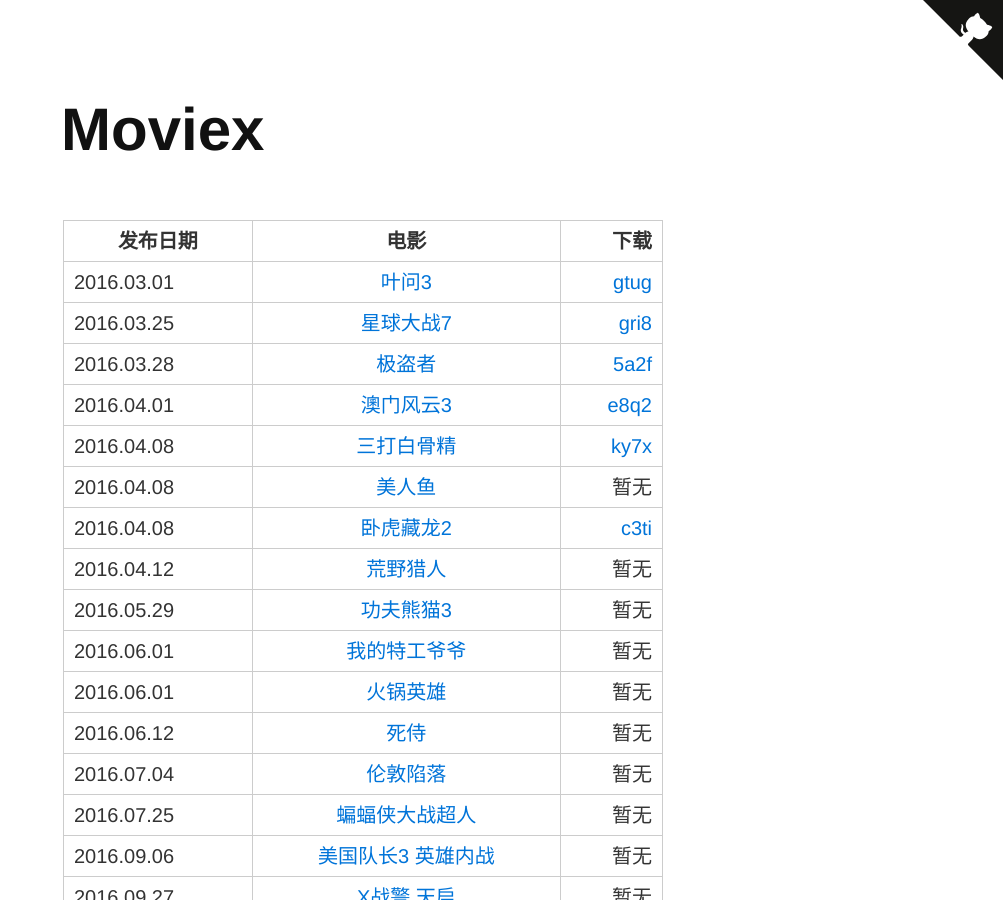
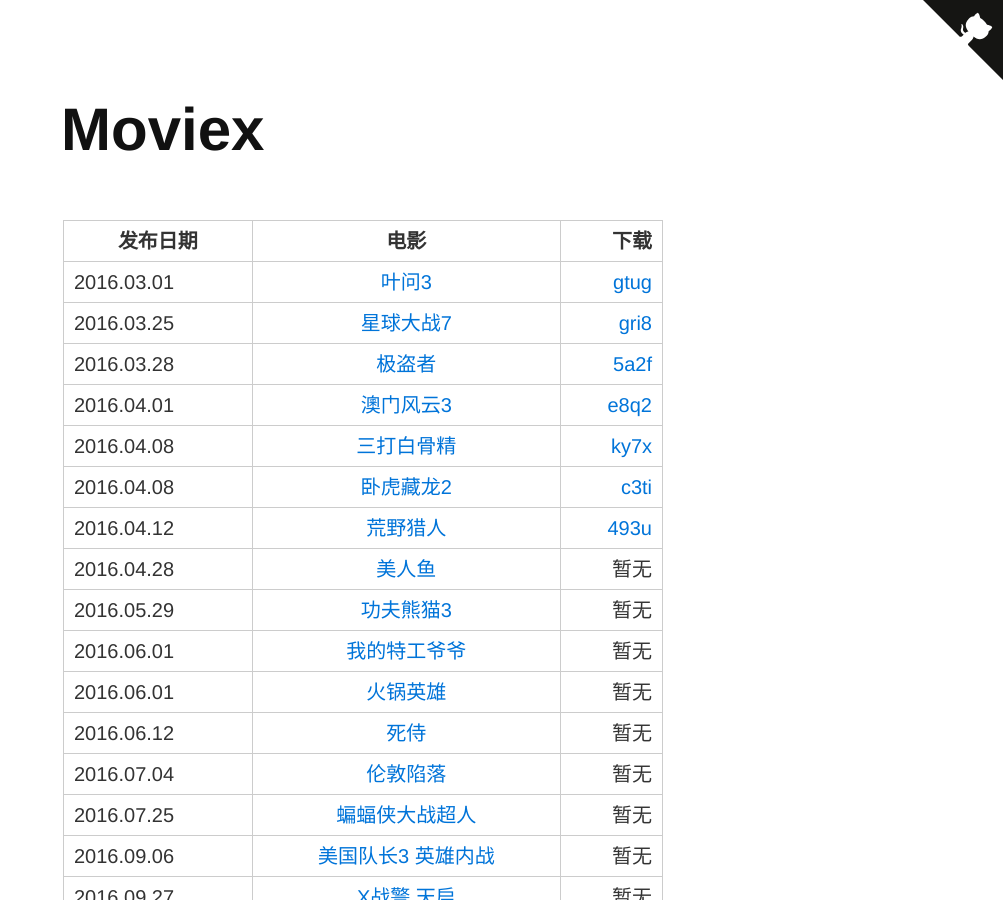
Before and after one commit to creeveliu/moviex.github.io, a Jekyll site: the page built from index.md, in a window 1280 px wide and 900 px high. Shown: the whole window, without its empty margins (277-1280 px from the left). Built offline with Jekyll 4.4.1, drawn with Linux system fonts in a browser that asks for light colours; comment, search, counter and statistics services are not loaded.

Commit message:
Update index.md

```diff
--- a/index.md
+++ b/index.md
@@ -9,9 +9,9 @@
 | 2016.03.28      | [极盗者](https://movie.douban.com/subject/25809384/)     | [5a2f](http://pan.baidu.com/s/1nu6yP5J) |
 | 2016.04.01      | [澳门风云3](http://movie.douban.com/subject/26334559/)     | [e8q2](http://pan.baidu.com/s/1mhICmWo) |
 | 2016.04.08      | [三打白骨精](http://movie.douban.com/subject/25827963/)     | [ky7x](http://pan.baidu.com/s/1qYnCLuW) |
-| 2016.04.08      | [美人鱼](http://movie.douban.com/subject/19944106/)     | 暂无 |
 | 2016.04.08      | [卧虎藏龙2](http://movie.douban.com/subject/21327512/)     | [c3ti](http://pan.baidu.com/s/1eR2Aa2Y) |
-| 2016.04.12      | [荒野猎人](http://movie.douban.com/subject/5327268/)     | 暂无 |
+| 2016.04.12      | [荒野猎人](http://movie.douban.com/subject/5327268/)     | [493u](http://pan.baidu.com/s/1bpLTm8n)  |
+| 2016.04.28      | [美人鱼](http://movie.douban.com/subject/19944106/)     | 暂无 |
 | 2016.05.29      | [功夫熊猫3](http://movie.douban.com/subject/11589036/)     | 暂无 |
 | 2016.06.01      | [我的特工爷爷](https://movie.douban.com/subject/25945280/)     | 暂无 |
 | 2016.06.01      | [火锅英雄](https://movie.douban.com/subject/25662327/)     | 暂无 |
```
